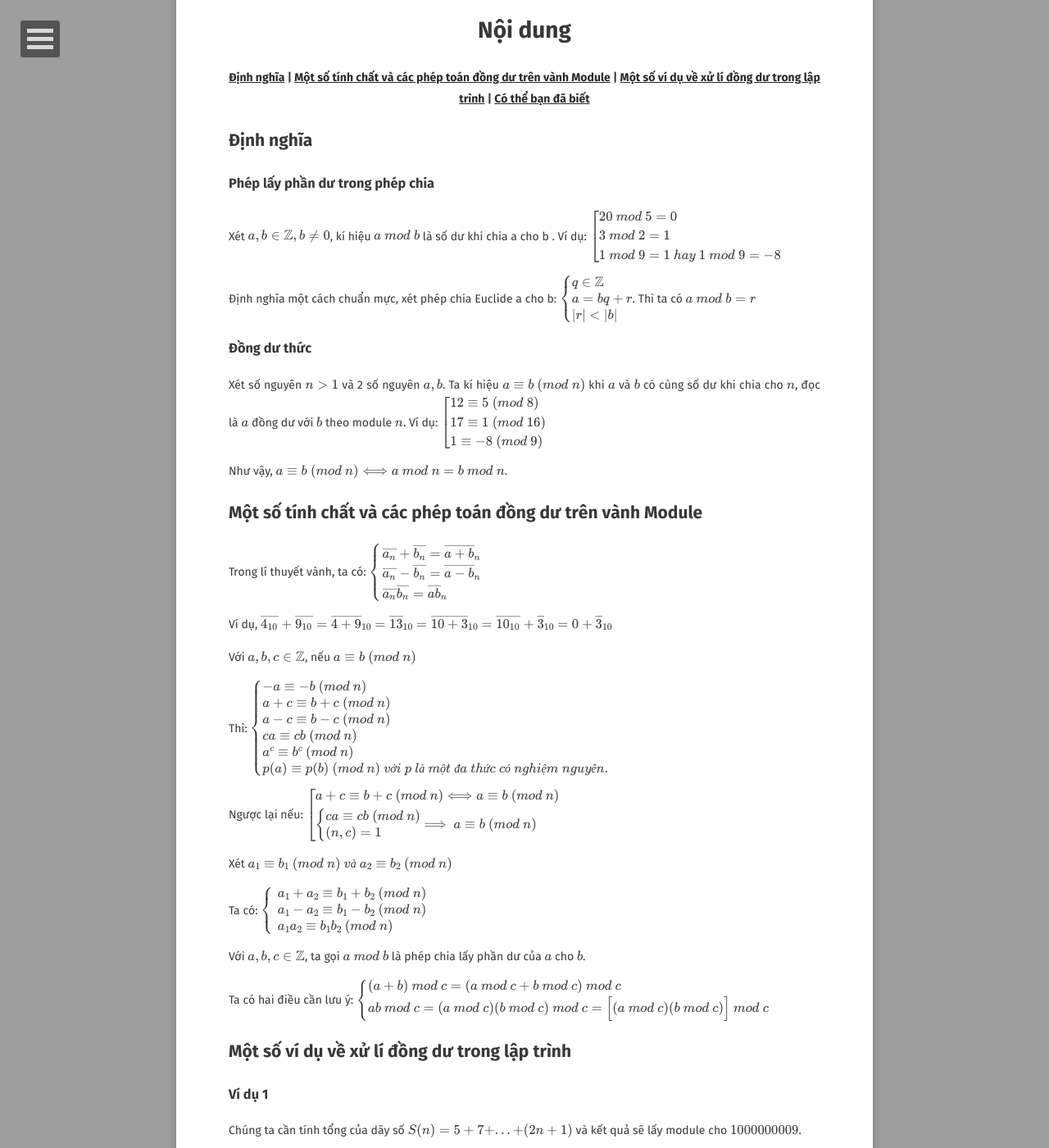
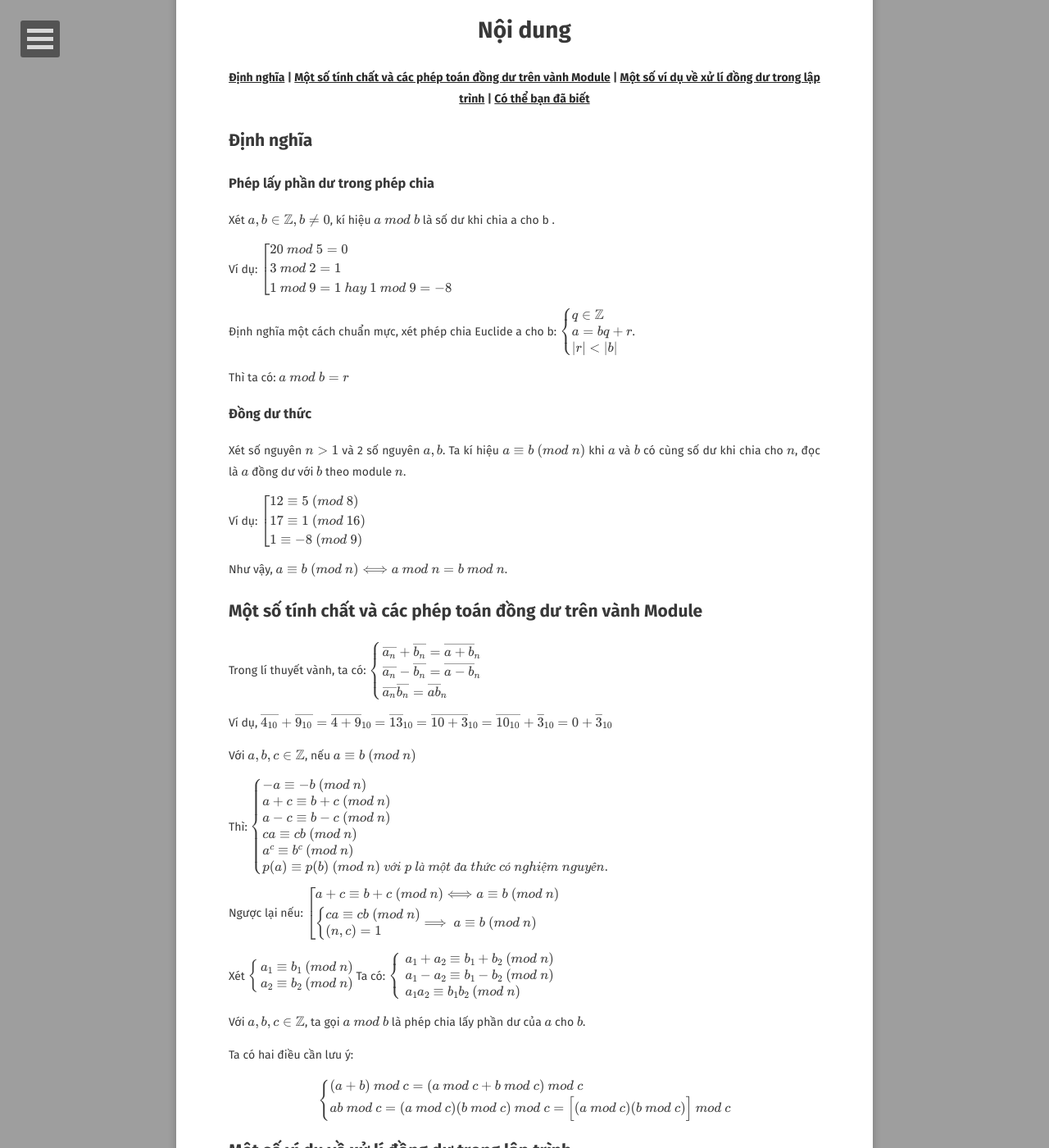
Before and after one commit to hieuhdh/deuteri, a Jekyll site: the page built from _posts/2021-10-15-[MATH]-Dong-du-thuc.md, in a window 1280 px wide and 1400 px high, scrolled down 359 px. Shown: the whole window at 82% size. Built offline with Jekyll 4.4.1, drawn with Linux system fonts in a browser that asks for light colours; some web fonts are replaced; formulas are drawn with MathJax 3; comment, search, counter and statistics services are not loaded; some of the changed text lies outside the part shown.

Commit message:
fix something

```diff
--- a/_posts/2021-10-15-[MATH]-Dong-du-thuc.md
+++ b/_posts/2021-10-15-[MATH]-Dong-du-thuc.md
@@ -23,7 +23,9 @@ comments: true
 
 ### Phép lấy phần dư trong phép chia
 
-Xét $$ a , b ∈ \mathbb{Z} , b \ne 0 $$, kí hiệu $$ a \ mod \ b $$ là số dư khi chia a cho b . Ví dụ:
+Xét $$ a , b ∈ \mathbb{Z} , b \ne 0 $$, kí hiệu $$ a \ mod \ b $$ là số dư khi chia a cho b .
+
+Ví dụ:
 $$
 \left[\begin{array}{l}
     20 \ mod \ 5 = 0 \\
@@ -37,11 +39,15 @@ $$
                     a = bq + r \\
                     | r | < | b |
     \end{cases}
-\end{align*}$$. Thì ta có $$ a \ mod \ b = r $$
+\end{align*}$$.
+
+Thì ta có: $$ a \ mod \ b = r $$
 
 ### Đồng dư thức
 
-Xét số nguyên $$ n > 1 $$ và 2 số nguyên $$ a, b $$. Ta kí hiệu $$ a \equiv b \ ( mod \ n ) $$ khi $$ a $$ và $$ b $$ có cùng số dư khi chia cho $$ n $$, đọc là $$ a $$ đồng dư với $$ b $$ theo module $$ n $$. Ví dụ:
+Xét số nguyên $$ n > 1 $$ và 2 số nguyên $$ a, b $$. Ta kí hiệu $$ a \equiv b \ ( mod \ n ) $$ khi $$ a $$ và $$ b $$ có cùng số dư khi chia cho $$ n $$, đọc là $$ a $$ đồng dư với $$ b $$ theo module $$ n $$.
+
+Ví dụ:
 $$
 \left[\begin{array}{l}
     12\equiv5 \ (mod \ 8) \\
@@ -84,8 +90,15 @@ $$\left[\begin{array}{l}
 \end{array}\right.
 $$
 
-Xét $$ a_1 ≡ b_1 \ ( mod \ n ) \ và \ a_2 ≡ b_2 \ ( mod \ n ) $$
-
+Xét
+$$
+    \begin{align*}
+        \begin{cases}
+            a_1 ≡ b_1 \ ( mod \ n ) \\
+            a_2 ≡ b_2 \ ( mod \ n )
+        \end{cases}
+    \end{align*}
+$$
 Ta có:
 $$ \begin{align*}
     \begin{cases}   a_1 + a_2 \equiv b_1 + b_2 \ ( mod \ n ) \\
@@ -97,6 +110,7 @@ $$ \begin{align*}
 Với $$ a , b , c \in \mathbb{Z} $$, ta gọi $$ a \ mod \ b $$ là phép chia lấy phần dư của $$ a $$ cho $$ b $$.
 
 Ta có hai điều cần lưu ý:
+
 $$ \begin{align*}
     \begin{cases}   (a + b) \ mod \ c = (a \ mod \ c + b \ mod \ c) \ mod \ c \\
                     ab \ mod \ c = (a \ mod \ c )( b \ mod \ c) \ mod \ c = \Big[(a \ mod \ c) (b \ mod \ c) \Big] \ mod \ c
```
Also changed, not shown: other parts of _posts/2021-10-15-[MATH]-Dong-du-thuc.md (+2 -2 lines).
